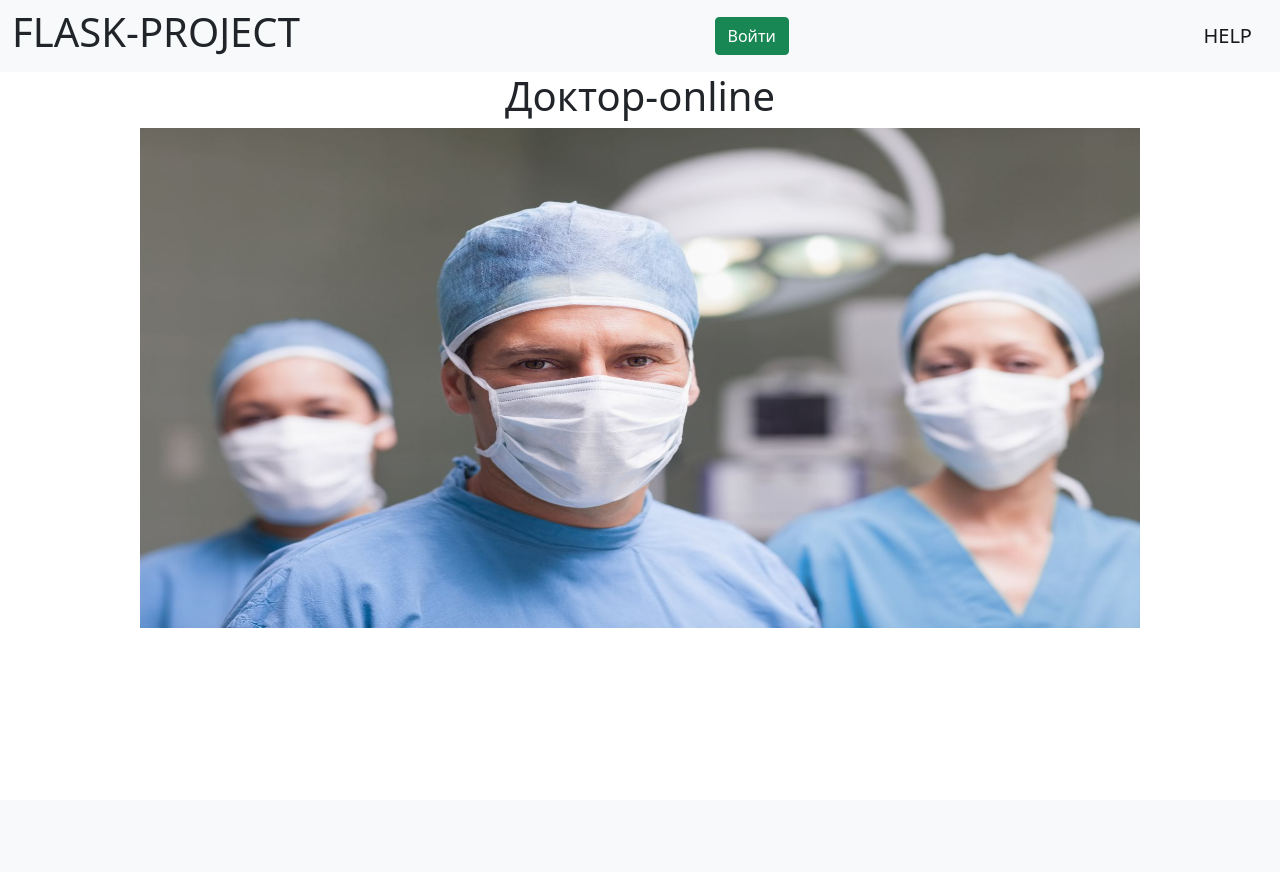
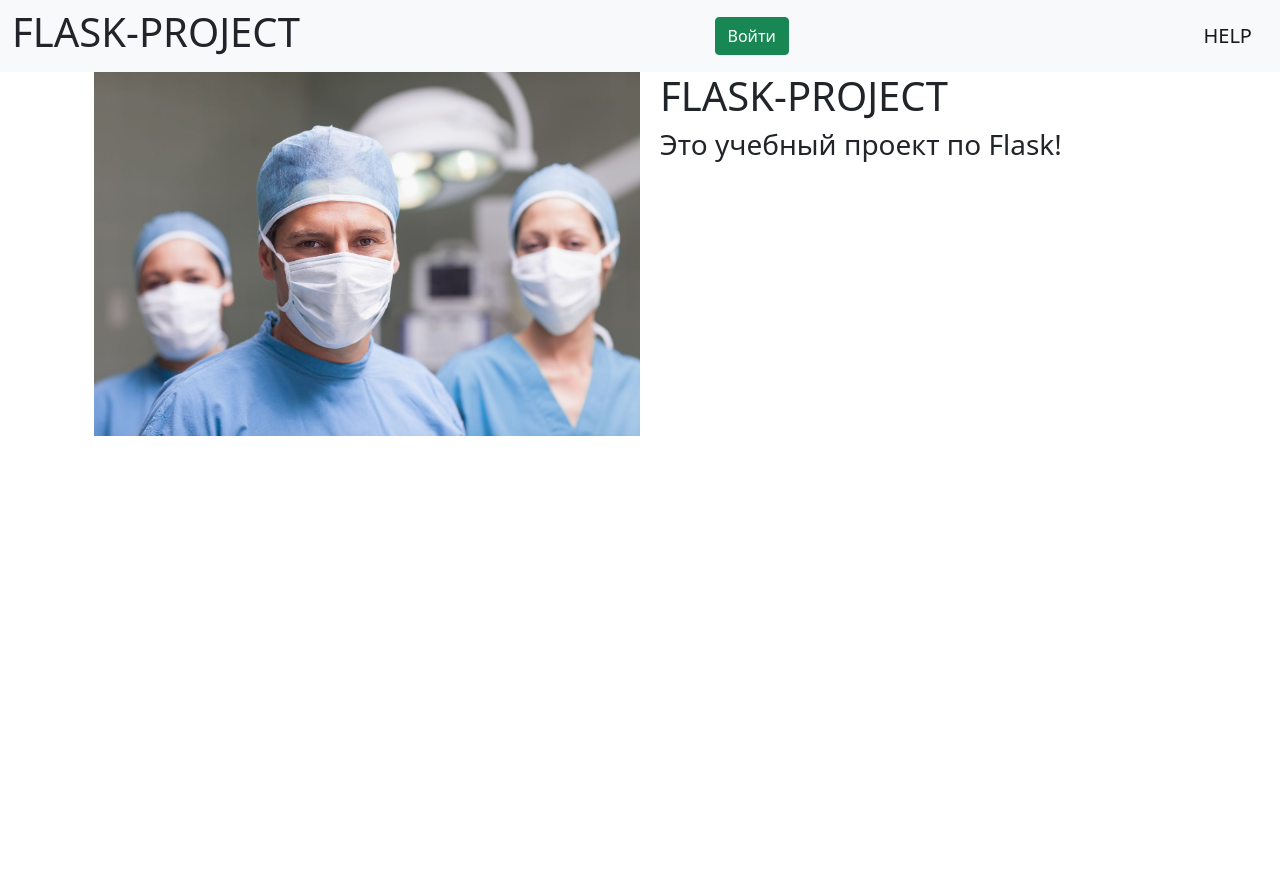
Before and after one commit to KirillCodeCreator/flask-project, a Flask app: page / in a window 1280 px wide. Before the commit the page ends 628 px from the top, so only its background shows below. Run offline with Flask 3, Linux system fonts and the light colour scheme.

Commit message:
main-page update

```diff
--- a/templates/main.html
+++ b/templates/main.html
@@ -3,47 +3,30 @@
 {% block content %}
 <head>
 	<title>Главная страница</title>
+	<style>
+		.container {
+			display: flex;
+			align-items: flex-start;
+			justify-content: center;
+			width: 100%;
+			height: 100vh;
+		}
+		.image {
+			width: 50%;
+			margin-right: 20px;
+		}
+		.text {
+			width: 50%;
+		}
+	</style>
 </head>
 <body>
-    <h1 style="text-align: center;">Доктор-online</h1>
-    <div style="text-align: center;">
-      <img src="static/first.jpg" alt="главная картинка" width="1000px" height="500px">
+	<div class="container">
+		<img src="static/first.jpg" alt="Картинка" class="image">
+		<div class="text">
+			<h1>FLASK-PROJECT</h1>
+			<h3>Это учебный проект по Flask!</h3>
 		</div>
-  <script>
-    // Создаем функцию для получения адреса пользователя
-async function getAddress() {
-  try {
-    // Отправляем GET запрос на API для получения местоположения
-    const response = await fetch('https://api.geoiplookup.io/');
-    const data = await response.json();
-
-    // Получаем координаты пользователя
-    const latitude = data.latitude;
-    const longitude = data.longitude;
-
-    // Создаем DOM элементы для отображения адреса и карты
-    const addressElement = document.createElement('div');
-    const mapElement = document.createElement('img');
-
-    // Устанавливаем адрес пользователя
-    addressElement.innerText = Your location: ${data.city}, ${data.country_name};
-    addressElement.style.textAlign = 'center';
-
-    // Устанавливаем изображение с местоположением на карте
-    mapElement.src = https://maps.googleapis.com/maps/api/staticmap?center=${latitude},${longitude}&zoom=10&size=400x300&key=YOUR_API_KEY;
-    mapElement.style.display = 'block';
-    mapElement.style.margin = '0 auto';
-
-    // Добавляем элементы на страницу
-    document.body.appendChild(addressElement);
-    document.body.appendChild(mapElement);
-  } catch (error) {
-    console.log('Error:', error);
-  }
-}
-
-// Вызываем функцию для получения адреса пользователя
-getAddress();
-  </script>
+	</div>
 </body>
 {% endblock %}
```
Lines whose indentation alone changed are shown as unchanged.
